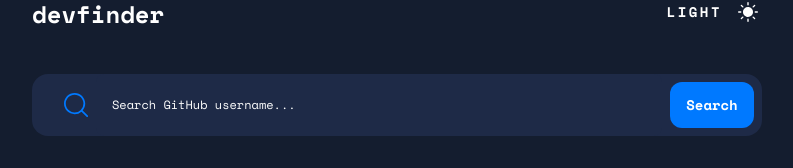
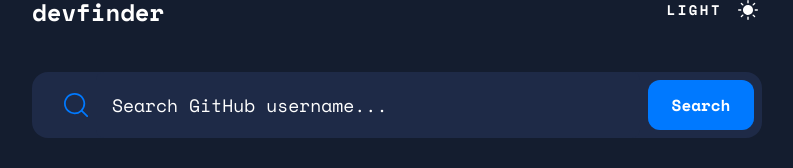
Before and after one commit to MaxAnderberg/devfinder, a React app: page / in a window 1280 px wide. Shown: the part 133-301 px from the top of the page, without its empty margins (243-1036 px from the left). Built offline with nearby package versions, Linux system fonts and the light colour scheme; the HTML template or start-up script is replaced by a standard one.

Commit message:
added font support for tablet

```diff
--- a/src/components/SearchBar/SearchBar.tsx
+++ b/src/components/SearchBar/SearchBar.tsx
@@ -25,7 +25,7 @@ const SearchBar = (props: any) => {
           />
         </div>
         <input
-          className="rounded-lg py-4 md:p-4 border-0 w-full placeholder-white bg-[#1E2A47] text-white focus:ring-0 focus:outline-none text-xs ml-2"
+          className="rounded-lg py-4 md:p-4 border-0 w-full placeholder-white bg-[#1E2A47] text-white focus:ring-0 focus:outline-none text-xs md:text-lg ml-2"
           type="text"
           placeholder="Search GitHub username..."
           onChange={handleInputChange}
@@ -40,7 +40,7 @@ const SearchBar = (props: any) => {
         )}
         <button
           type="submit"
-          className="bg-button-blue h-[46px] w-[84px] rounded-xl text-white m-2 font-bold text-sm hover:bg-button-hover flex-none"
+          className="bg-button-blue h-[46px] w-[84px] md:h-[50px] md:w-[106px] rounded-xl text-white m-2 font-bold text-sm hover:bg-button-hover flex-none md:text-base"
         >
           Search
         </button>
```
